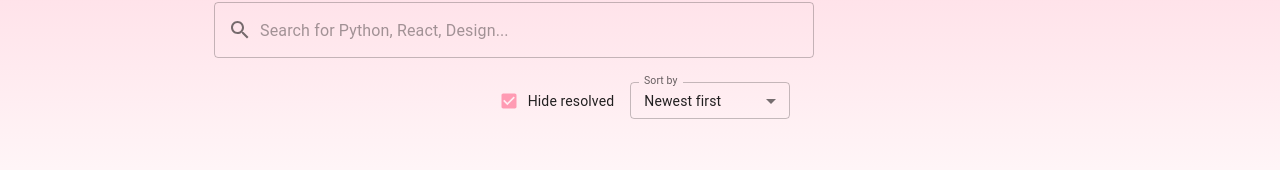
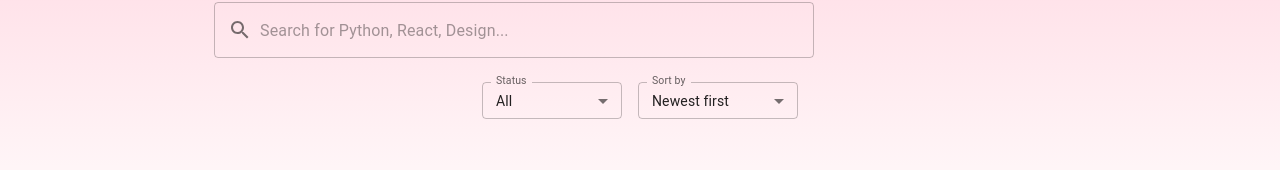
Before and after one commit to Nelyrma/KnowX_project, a React (Create React App) app in the folder knowx-front/: page /home in a window 1280 px wide. Shown: the part 262-432 px from the top of the page. Built offline with nearby package versions, Linux system fonts and the light colour scheme; no server answers; sample sign-in values are in the browser's storage.

Commit message:
Add a filter by status for the requests

```diff
--- a/knowx-front/src/Home.jsx
+++ b/knowx-front/src/Home.jsx
@@ -17,8 +17,6 @@ import {
     InputAdornment,
     Chip,
     Badge,
-    FormControlLabel,
-    Checkbox,
     Select,
     MenuItem,
     InputLabel,
@@ -30,7 +28,7 @@ const Home = () => {
     const [offers, setOffers] = useState([]);
     const [userId, setUserId] = useState(null);
     const [searchTerm, setSearchTerm] = useState("");
-    const [hideResolved, setHideResolved] = useState(true); // par défaut masquer les "resolved"
+    const [statusFilter, setStatusFilter] = useState('all'); // 'all' | 'pending' | 'in progress' | 'resolved'
     const [sortBy, setSortBy] = useState('newest'); // 'newest' | 'oldest'
     const [unreadCount, setUnreadCount] = useState(0);
     const navigate = useNavigate();
@@ -121,11 +119,11 @@ const Home = () => {
                     skill.toLowerCase().includes(searchTerm.toLowerCase())
                 );
 
-            // 2. Filtre "Hide resolved"
-            const isResolved = offer.status === 'resolved';
-            const showResolved = !hideResolved;
+            // 2. Filtre par statut
+            const matchesStatus =
+                statusFilter === 'all' || offer.status === statusFilter;
 
-            return matchesSearch && (showResolved || !isResolved);
+            return matchesSearch && matchesStatus;
         })
         .sort((a, b) => {
             // 3. Tri par date
@@ -287,21 +285,20 @@ const Home = () => {
                         maxWidth: 600,
                         mx: 'auto'
                     }}>
-                        <FormControlLabel
-                            control={
-                                <Checkbox
-                                    checked={hideResolved}
-                                    onChange={(e) => setHideResolved(e.target.checked)}
-                                    color="primary"
-                                    size="small"
-                                />
-                            }
-                            label="Hide resolved"
-                            sx={{
-                                mx: 0,
-                                '& .MuiFormControlLabel-label': { fontSize: '0.875rem' }
-                            }}
-                        />
+                        <FormControl size="small" sx={{ minWidth: 140 }}>
+                            <InputLabel sx={{ fontSize: '0.875rem' }}>Status</InputLabel>
+                            <Select
+                                value={statusFilter}
+                                onChange={(e) => setStatusFilter(e.target.value)}
+                                label="Status"
+                                sx={{ fontSize: '0.875rem' }}
+                            >
+                                <MenuItem value="all" sx={{ fontSize: '0.875rem' }}>All</MenuItem>
+                                <MenuItem value="pending" sx={{ fontSize: '0.875rem' }}>Pending</MenuItem>
+                                <MenuItem value="in progress" sx={{ fontSize: '0.875rem' }}>In progress</MenuItem>
+                                <MenuItem value="resolved" sx={{ fontSize: '0.875rem' }}>Resolved</MenuItem>
+                            </Select>
+                        </FormControl>
 
                         <FormControl size="small" sx={{ minWidth: 160 }}>
                             <InputLabel sx={{ fontSize: '0.875rem' }}>Sort by</InputLabel>
```
